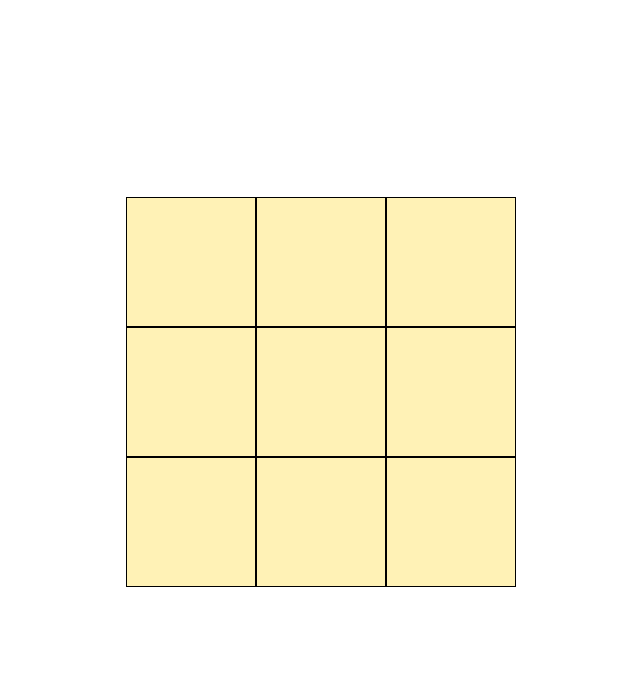
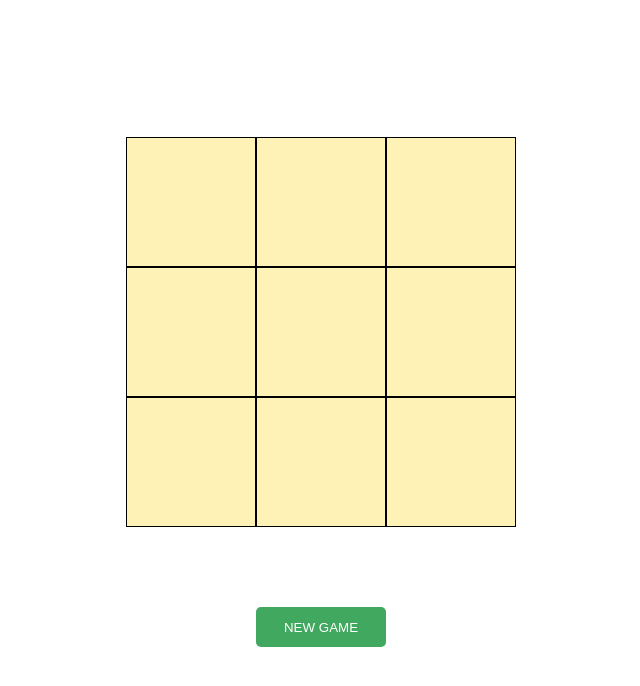
Before and after one commit to tomaseke/Tic-tac-toe, a plain HTML site: page index.html in a window 1280 px wide. Shown: the whole page, without its empty margins (319-959 px from the left). Drawn offline with Linux system fonts and the light colour scheme.

Commit message:
button for new game, google translate sugg off

```diff
--- a/index.html
+++ b/index.html
@@ -1,12 +1,13 @@
 <!DOCTYPE html>
 <html lang="en">
 <head>
+    <meta name="google" content="notranslate">
     <link rel="stylesheet" href="styles.css">
     <link rel="shortcut icon" type="image/jpg" href="https://image.flaticon.com/icons/png/512/434/434849.png"/>
 </head>
 <body>
     <div class="container-in-container">
-        <p id="paragraph"></p>
+        <p id="paragraph" data-game-over="false"></p>
         <div class="grid-container">
             <div class="grid-item"></div>
             <div class="grid-item"></div>
@@ -18,6 +19,7 @@
             <div class="grid-item"></div>
             <div class="grid-item"></div>
         </div>
+        <button>NEW GAME</button>
     </div>
 
     <script src="logic.js"></script>
--- a/logic.js
+++ b/logic.js
@@ -50,7 +50,7 @@ function isGameOver(arrOfDivs){
 
 function finalFunc(i){
     return function(){
-       if(document.getElementById("paragraph").dataset.gameOver != "true"){
+       if(document.getElementById("paragraph").dataset.gameOver == "false"){
         if(counter%2===0){
             document.getElementsByClassName("grid-item")[i].innerHTML = cross;
         }
@@ -60,7 +60,7 @@ function finalFunc(i){
         counter++;
         isGameOver(valuesOfDivs());
     }
-    }
+  }
 }
 
 
@@ -68,3 +68,7 @@ function finalFunc(i){
 for(let i = 0; i < arrOfElements.length; i++){
     arrOfElements[i].addEventListener("click", finalFunc(i), {once: true});
 };
+
+// new game button
+const newGame = document.getElementsByTagName("button")[0];
+newGame.onclick = () => location.reload();
--- a/styles.css
+++ b/styles.css
@@ -14,6 +14,17 @@ div{
     margin: 0 auto;
 }
 
+button{
+    width: 130px;
+    height: 40px;
+    margin: 0 auto;
+    border-radius: 5px;
+    border: none;
+    background-color: #41a85f;
+    color: white;
+    cursor: pointer;
+}
+
 .grid-item {
     background-color: rgb(255, 242, 182);
     display: flex;
@@ -26,7 +37,7 @@ p {
     display: flex;
     align-items: center;
     font-size: 1em;
-    animation: myfirst 5s 1 linear forwards;
+    animation: myfirst 3s 1 linear forwards;
   }
 
 @keyframes myfirst {
```
